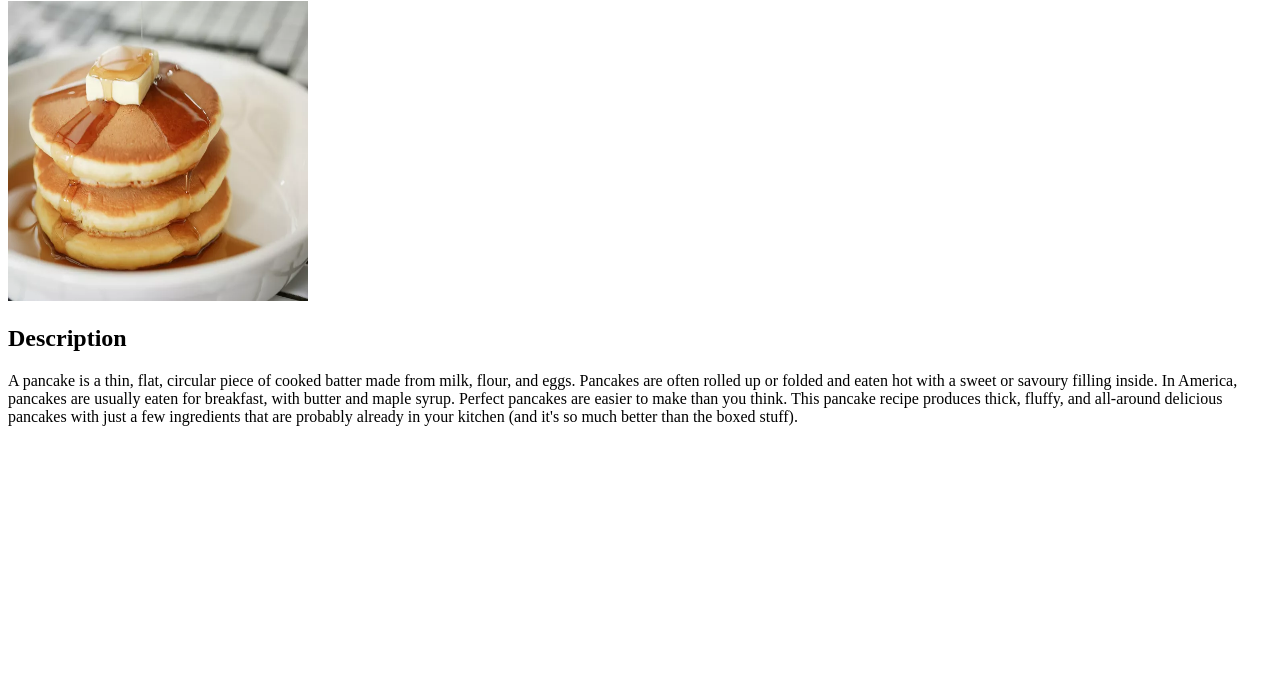
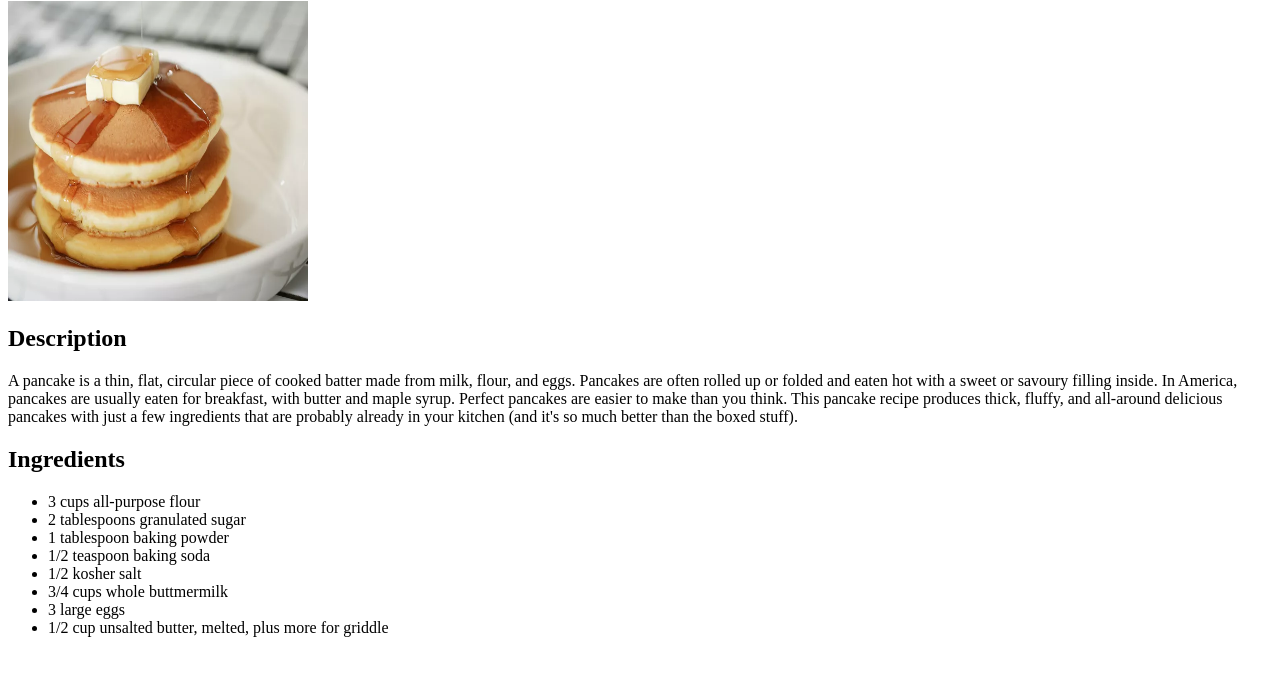
Before and after one commit to chan0047/odin-recipes, a plain HTML site: page recipes/pancakes.html in a window 1280 px wide. Shown: the part 79-754 px from the top of the page. Drawn offline with Linux system fonts and the light colour scheme; files whose address does not match are found by name.

Commit message:
Add unordered list of ingredients to recipe 3

```diff
--- a/recipes/pancakes.html
+++ b/recipes/pancakes.html
@@ -22,6 +22,18 @@
     Perfect pancakes are easier to make than you think. This pancake recipe produces thick, fluffy, and all-around delicious pancakes with just
     a few ingredients that are probably already in your kitchen (and it's so much better than the boxed stuff).</p>
 
+    <h2>Ingredients</h2>
+    <ul>
+        <li> 3 cups all-purpose flour</li>
+        <li> 2 tablespoons granulated sugar</li>
+        <li> 1 tablespoon baking powder</li>
+        <li> 1/2 teaspoon baking soda</li>
+        <li> 1/2 kosher salt</li>
+        <li> 3/4 cups whole buttmermilk</li>
+        <li> 3 large eggs</li>
+        <li>1/2 cup unsalted butter, melted, plus more for griddle </li>
+    </ul>
+
 
 
 
```
